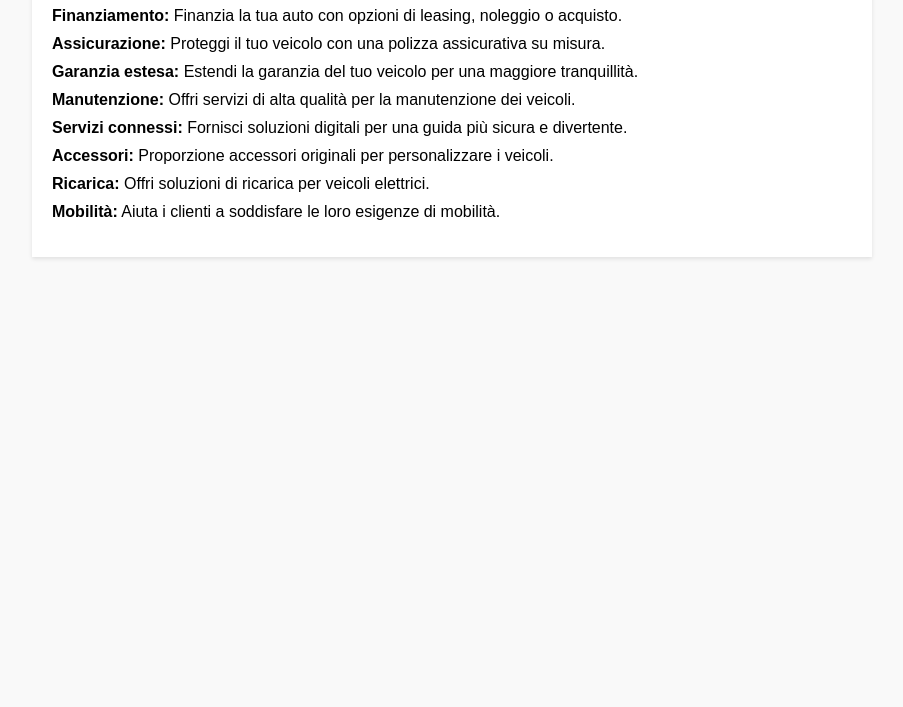
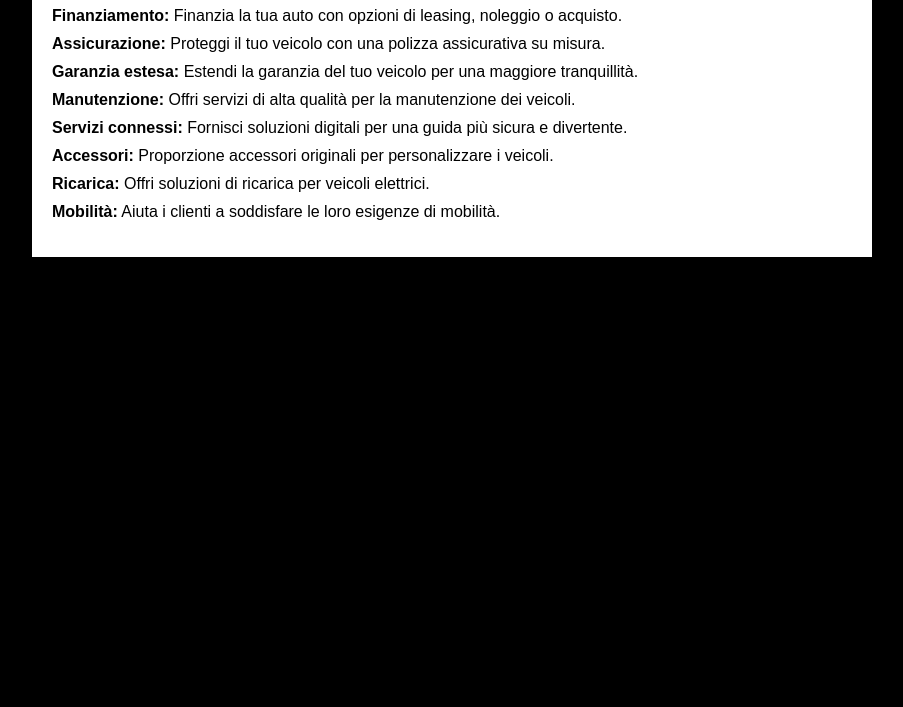
Before and after one commit to patris06/patris06.github.io, a plain HTML site: page servizi.html in a window 1280 px wide. Shown: the part 93-800 px from the top of the page, without its empty margins (188-1091 px from the left). Drawn offline with Linux system fonts and the light colour scheme.

Commit message:
Update servizi.html

```diff
--- a/servizi.html
+++ b/servizi.html
@@ -10,7 +10,7 @@
             font-family: Arial, sans-serif;
             margin: 0;
             padding: 0;
-            background-color: #f9f9f9;
+            background-color: #000000;
         }
         .container {
             max-width: 800px;
```
